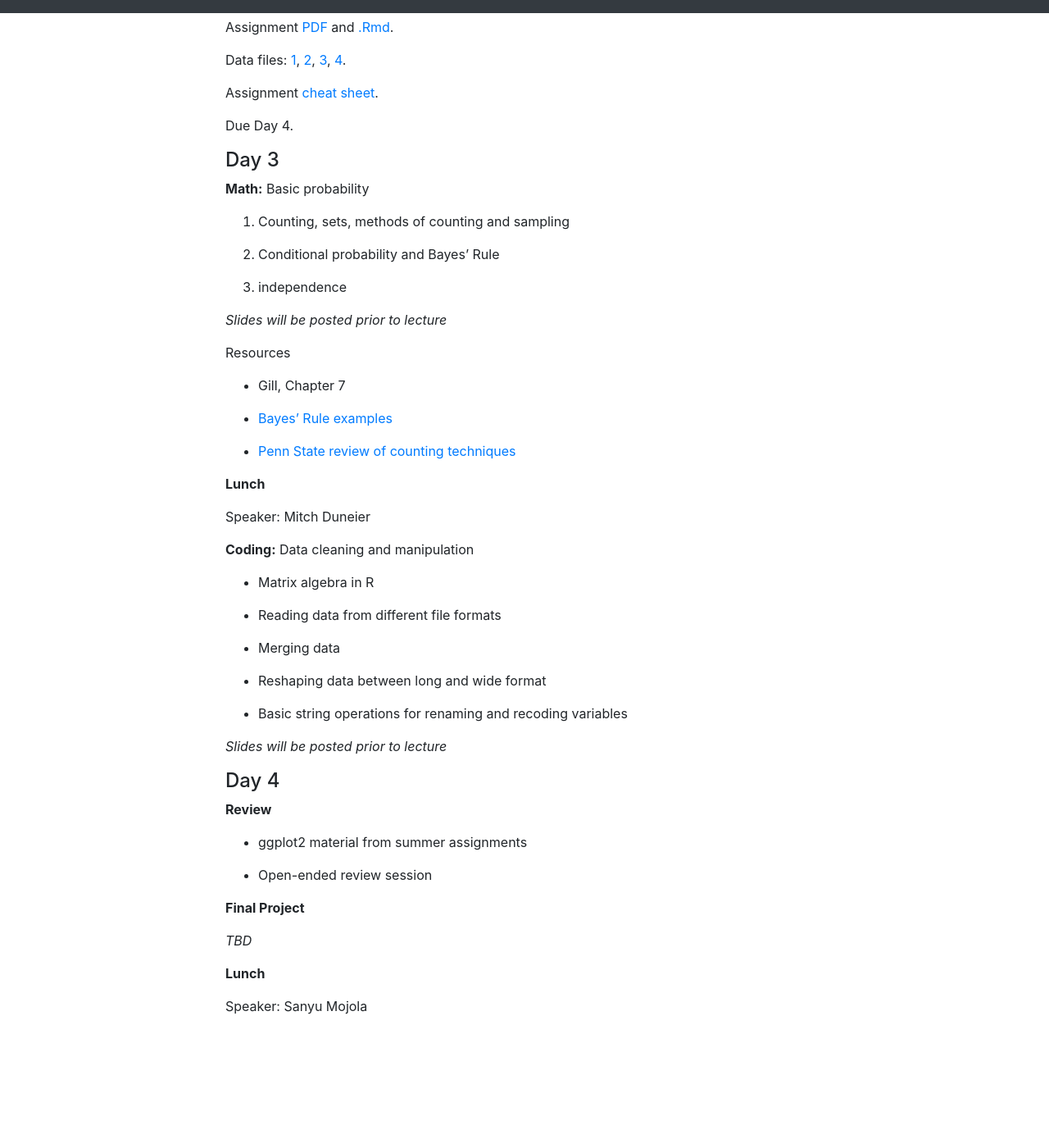
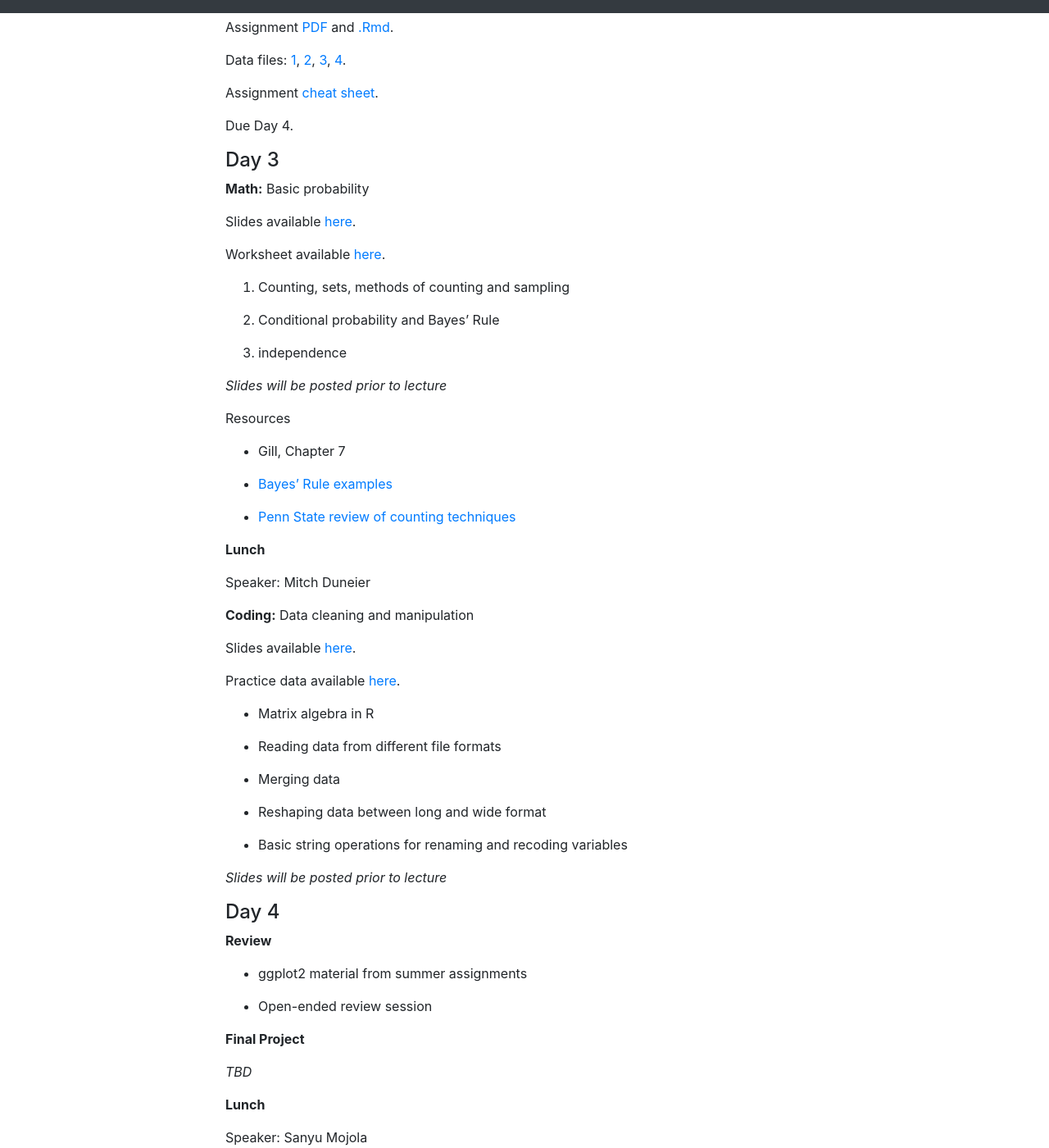
Before and after one commit to bstewart/princeton_methods_camp, a Jekyll site: the page built from camp.md, in a window 1280 px wide and 1400 px high, scrolled down 2149 px. Shown: the whole window at 82% size. Built offline with Jekyll 4.4.1, drawn with Linux system fonts in a browser that asks for light colours; our own code applies the rules of GitHub Pages for plain Markdown files; before the commit the page ends 3452 px from its top, so only the background shows below that.

Commit message:
linked to files on site

```diff
--- a/camp.md
+++ b/camp.md
@@ -112,6 +112,10 @@ Due Day 4.
 
 **Math:** Basic probability
 
+Slides available [here](download/day3/DayThreeSlideshowCamp2019.pdf).
+
+Worksheet available [here](download/day3/DayThreeWorksheet.pdf).
+
 1. Counting, sets, methods of counting and sampling
 
 2. Conditional probability and Bayes' Rule
@@ -133,6 +137,10 @@ Resources
 Speaker: Mitch Duneier
 
 **Coding:** Data cleaning and manipulation
+
+Slides available [here](download/day3/day3slides_final.slides.pdf).
+
+Practice data available [here](download/day3/gss.reshape.example.csv).
 
 - Matrix algebra in R
 
```
